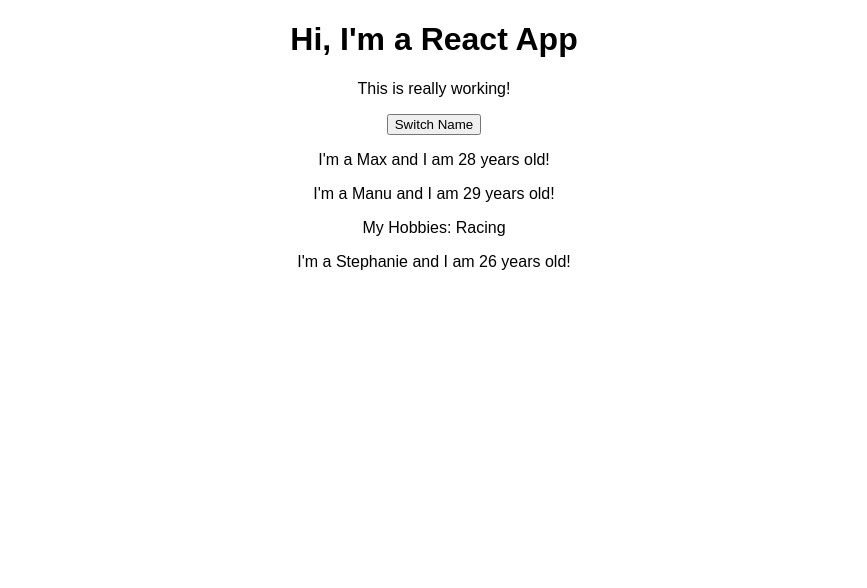
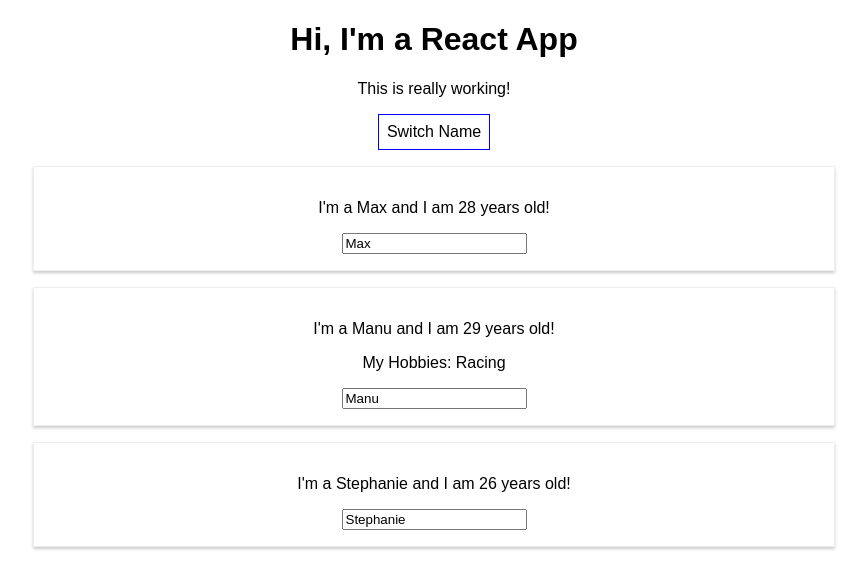
Before and after one commit to viscosenpai/react-complete-guide, a React (Create React App) app: page / in a window 1280 px wide. Shown: the top 588 px of the page, without its empty margins (206-1073 px from the left). Built offline with nearby package versions, Linux system fonts and the light colour scheme.

Commit message:
Sec 3, Lec-49

```diff
--- a/src/App.js
+++ b/src/App.js
@@ -1,44 +1,72 @@
-import React, { useState } from 'react';
+import React, { Component } from 'react';
 import './App.css';
 import Person from './Person/Person';
 
-const app = props => {
-  const [ personsState, setPersonsState ] = useState({
+class App extends Component {
+  state = {
     persons: [
       { name: 'Max', age: 28 },
       { name: 'Manu', age: 29 },
       { name: 'Stephanie', age: 26 },
-    ]
-  });
+    ],
+    otherState: 'some other value'
+  }
 
-  const [otherState, setOtherState] = useState('some other value');
-
-  console.log(personsState, otherState)
-
-  const switchNameHandler = () => {
+  switchNameHandler = (newName) => {
     // console.log('Was clicked!');
     // DON'T DO THIS: this.state.persons[0].name = 'Maximilian';
-    setPersonsState({
+    this.setState({
       persons: [
-        { name: 'Maximilian', age: 28 },
+        { name: newName, age: 28 },
         { name: 'Manu', age: 29 },
         { name: 'Stephanie', age: 27 },
-      ],
-      otherState: personsState.otherState
+      ]
     })
   }
+
+  nameChangeHandler = (event) => {
+    this.setState({
+      persons: [
+        { name: 'Max', age: 28 },
+        { name: event.target.value, age: 29 },
+        { name: 'Stephanie', age: 26 },
+      ]
+    })
+  }
+
+  render() {
+    const style = {
+      backgroundColor: 'white',
+      font: 'inherit',
+      border: '1px solid blue',
+      padding: '8px',
+      cursor: 'pointer'
+    };
 
     return (
       <div className="App">
         <h1>Hi, I'm a React App</h1>
         <p>This is really working!</p>
-      <button onClick={switchNameHandler}>Switch Name</button>
-      <Person name={personsState.persons[0].name} age={personsState.persons[0].age} />
-      <Person name={personsState.persons[1].name} age={personsState.persons[1].age}>My Hobbies: Racing</Person>
-      <Person name={personsState.persons[2].name} age={personsState.persons[2].age} />
+        <button
+          style={style}
+          onClick={() => this.switchNameHandler('Maximilian!!')}>Switch Name</button>
+        <Person
+         name={this.state.persons[0].name}
+         age={this.state.persons[0].age} />
+        <Person
+          name={this.state.persons[1].name}
+          age={this.state.persons[1].age}
+          click={this.switchNameHandler.bind(this, 'Max!')}
+          changed={this.nameChangeHandler}>
+            My Hobbies: Racing
+        </Person>
+        <Person
+          name={this.state.persons[2].name}
+          age={this.state.persons[2].age} />
       </div>
     );
     // return React.createElement('div', {className: 'App'}, React.createElement('h1', null, 'Does this work now?'));
   }
+}
 
-export default app;
+export default App;
--- /dev/null
+++ b/src/Person/Person.css
@@ -0,0 +1,8 @@
+.Person {
+  width: 60%;
+  margin: 16px auto;
+  border: 1px solid #eee;
+  box-shadow: 0 2px 3px #ccc;
+  padding: 16px;
+  text-align: center;
+}
--- a/src/Person/Person.js
+++ b/src/Person/Person.js
@@ -1,10 +1,13 @@
 import React from 'react';
+
+import './Person.css';
 
 const person = (props) => {
   return (
-    <div>
-      <p>I'm a {props.name} and I am {props.age} years old!</p>
+    <div className="Person">
+      <p onClick={props.click}>I'm a {props.name} and I am {props.age} years old!</p>
       <p>{props.children}</p>
+      <input type="text" onChange={props.changed} value={props.name} />
     </div>
   )
 };
```
Lines whose indentation alone changed are shown as unchanged.
